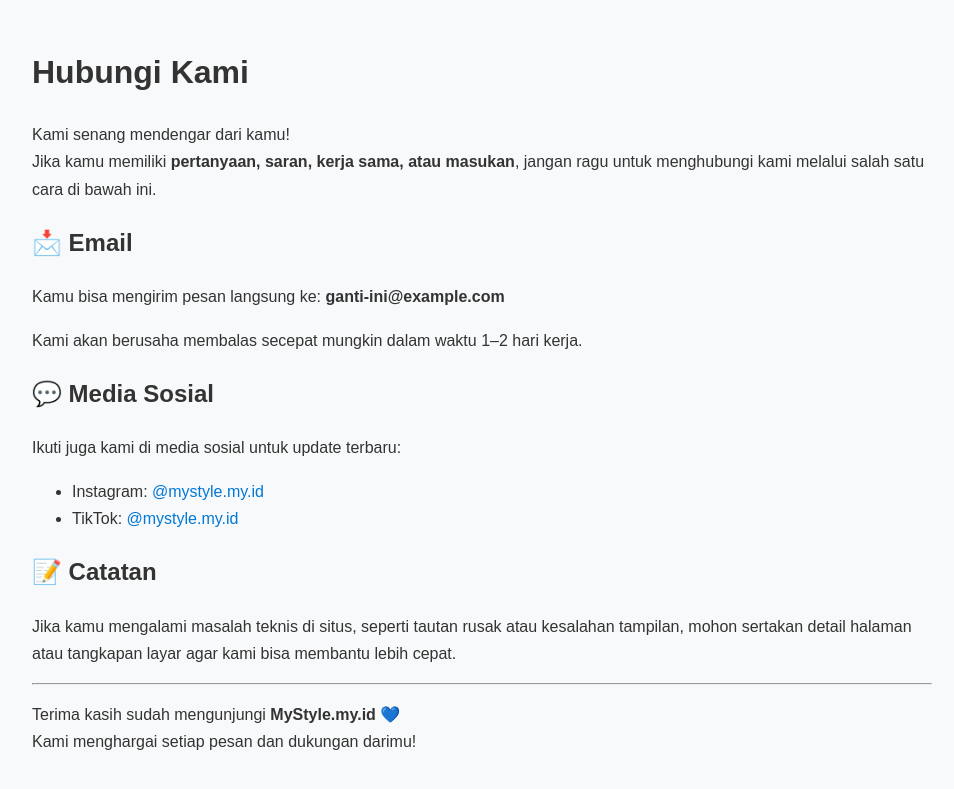
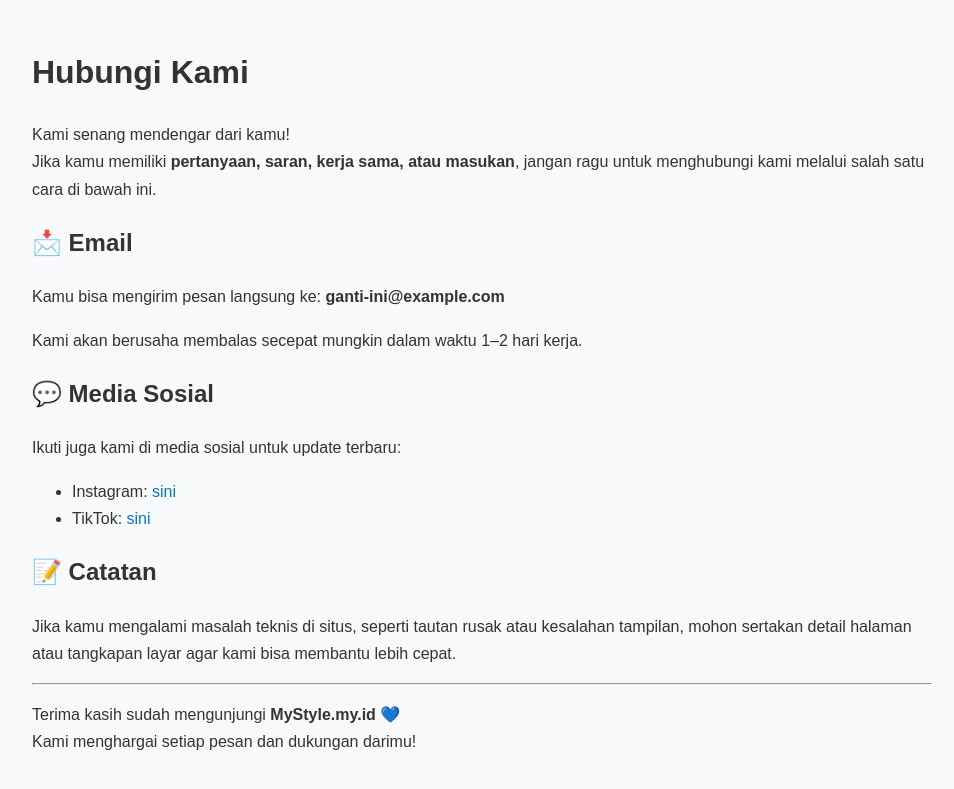
Before and after one commit to mystyl3/mystyl3.github.io, a Jekyll site: the page built from 2025-11-03-kontak.md, in a window 1280 px wide. Shown: the top 789 px of the page, without its empty margins (158-1112 px from the left). Built offline with Jekyll 4.4.1, drawn with Linux system fonts in a browser that asks for light colours.

Commit message:
Update 2025-11-03-kontak.md

```diff
--- a/2025-11-03-kontak.md
+++ b/2025-11-03-kontak.md
@@ -19,8 +19,8 @@
 
 ## 💬 Media Sosial
 Ikuti juga kami di media sosial untuk update terbaru:
-- Instagram: [@mystyle.my.id](https://instagram.com/mystyle.my.id)
-- TikTok: [@mystyle.my.id](https://tiktok.com/@mystyle.my.id)
+- Instagram: [sini](https://www.instagram.com/wildanhidayatv)
+- TikTok: [sini](https://www.tiktok.com/@wildanhidayatv)
 
 ## 📝 Catatan
 Jika kamu mengalami masalah teknis di situs, seperti tautan rusak atau kesalahan tampilan, mohon sertakan detail halaman atau tangkapan layar agar kami bisa membantu lebih cepat.
```
